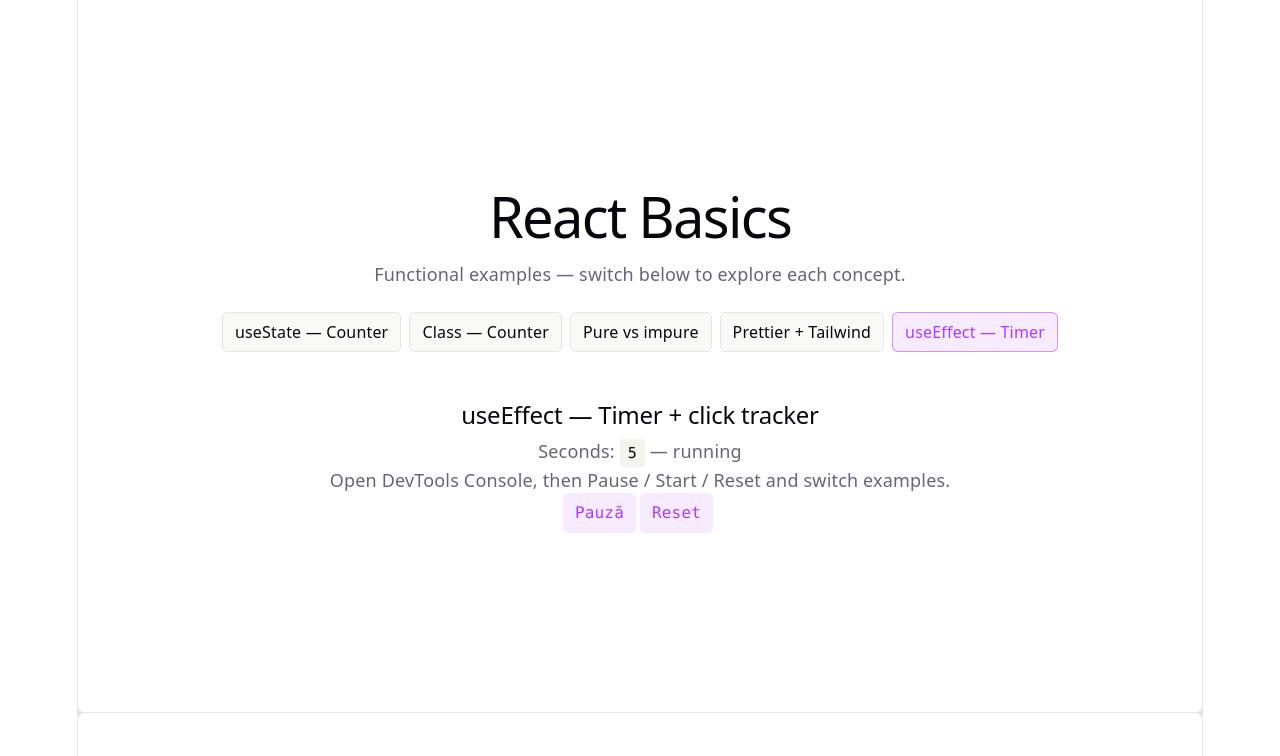
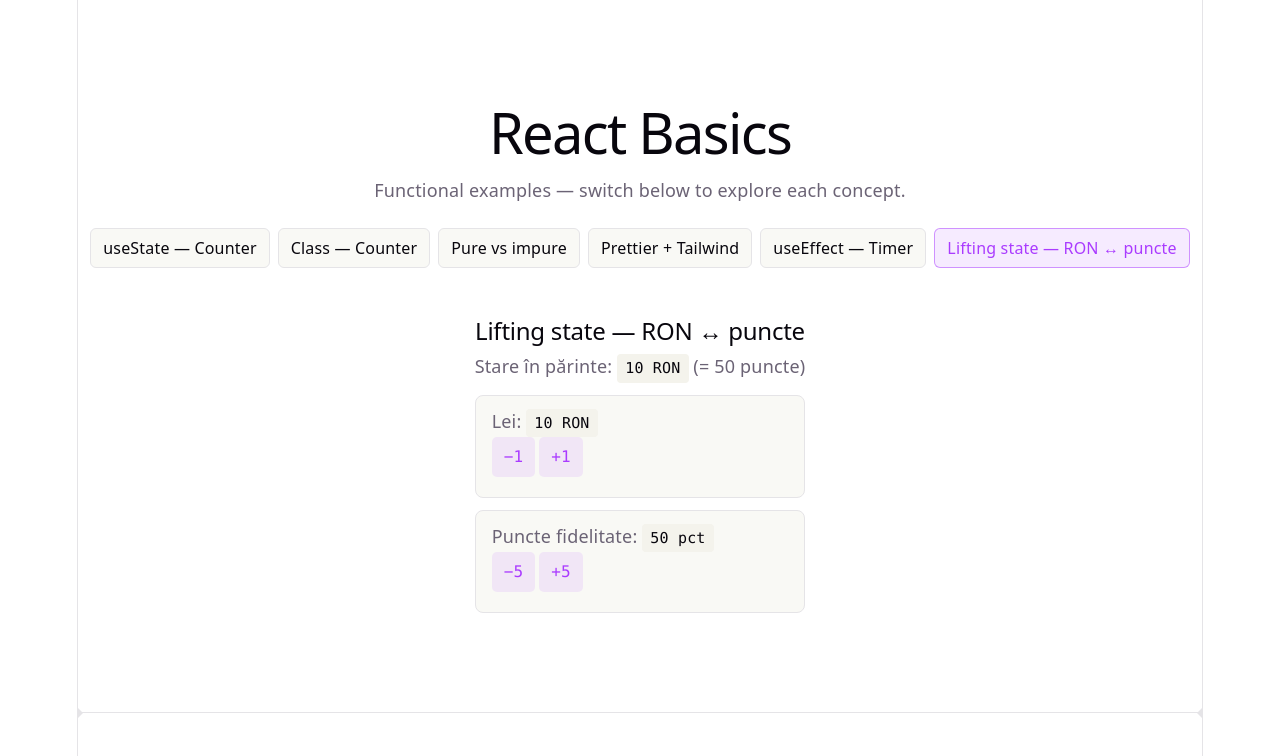
Before and after one commit to Cristian-Antoniu-Balan/react-basics-tutorial, a React (Vite) app: page / in a window 1280 px wide. Shown: the top 756 px of the page. Built offline with nearby package versions, Linux system fonts and the light colour scheme.

Commit message:
lifting state

```diff
--- a/src/App.css
+++ b/src/App.css
@@ -16,6 +16,15 @@
     outline: 2px solid var(--accent);
     outline-offset: 2px;
   }
+}
+
+.price-card {
+  margin: 12px 0;
+  padding: 12px 16px;
+  border: 1px solid var(--border);
+  border-radius: 8px;
+  background: var(--social-bg);
+  text-align: left;
 }
 
 .example-nav {
--- a/src/App.tsx
+++ b/src/App.tsx
@@ -4,6 +4,7 @@
 import PureVsImpure from './examples/PureVsImpure';
 import PrettierAndTailwind from './examples/PrettierAndTailwind';
 import Timer from './examples/Timer';
+import LiftingState from './examples/LiftingState';
 import './App.css';
 
 type ExampleId =
@@ -11,18 +12,20 @@
   | 'class-counter'
   | 'pure-vs-impure'
   | 'prettier-tailwind'
-  | 'useEffect-timer';
+  | 'useEffect-timer'
+  | 'lifting-state';
 
 const examples: { id: ExampleId; label: string }[] = [
   { id: 'useState-counter', label: 'useState — Counter' },
   { id: 'class-counter', label: 'Class — Counter' },
   { id: 'pure-vs-impure', label: 'Pure vs impure' },
   { id: 'prettier-tailwind', label: 'Prettier + Tailwind' },
-  { id: 'useEffect-timer', label: 'useEffect — Timer' }
+  { id: 'useEffect-timer', label: 'useEffect — Timer' },
+  { id: 'lifting-state', label: 'Lifting state — RON ↔ puncte' }
 ];
 
 function App() {
-  const [activeExample, setActiveExample] = useState<number>(4);
+  const [activeExample, setActiveExample] = useState<number>(5);
 
   return (
     <>
@@ -50,6 +53,7 @@
         {activeExample === 2 && <PureVsImpure />}
         {activeExample === 3 && <PrettierAndTailwind />}
         {activeExample === 4 && <Timer />}
+        {activeExample === 5 && <LiftingState />}
       </section>
 
       <div className="ticks"></div>
--- /dev/null
+++ b/src/examples/LiftingState.tsx
@@ -0,0 +1,69 @@
+import { useState } from 'react';
+
+/**
+ * Lifting state — o singură sursă de adevăr în părinte.
+ *
+ * Analogie (backend): nu ții aceeași sumă în două tabele care se pot desincroniza.
+ * Ții RON-ul o dată; punctele sunt doar o VEDERE (amount * rate).
+ *
+ * Copilul CONTROLAT = fără useState propriu. Primește valoarea (props)
+ * și cere schimbarea prin callback (onChange) — ca un input controlat.
+ */
+
+type PriceCardProps = {
+  label: string;
+  amount: number;
+  currency: string;
+  step?: number;
+  onChange: (next: number) => void;
+};
+
+/** Copil controlat: afișează + −, dar nu „deține” suma. */
+function PriceCard({ label, amount, currency, step = 1, onChange }: PriceCardProps) {
+  return (
+    <div className="price-card">
+      <p>
+        {label}:{' '}
+        <code>
+          {amount} {currency}
+        </code>
+      </p>
+      <div>
+        <button type="button" className="counter" onClick={() => onChange(amount - step)}>
+          −{step}
+        </button>
+        <button type="button" className="counter" onClick={() => onChange(amount + step)}>
+          +{step}
+        </button>
+      </div>
+    </div>
+  );
+}
+
+export function LiftingState() {
+  // Singura sursă de adevăr — trăiește AICI, în părinte.
+  const [amount, setAmount] = useState(10);
+  const rate = 5; // 1 RON = 5 puncte (curs fictiv)
+
+  return (
+    <div>
+      <h2>Lifting state — RON ↔ puncte</h2>
+      <p>
+        Stare în părinte: <code>{amount} RON</code> (= {amount * rate} puncte)
+      </p>
+
+      {/* Ambele carduri citesc / scriu ACEEAȘI stare */}
+      <PriceCard label="Lei" amount={amount} currency="RON" onChange={setAmount} />
+      <PriceCard
+        label="Puncte fidelitate"
+        amount={amount * rate}
+        currency="pct"
+        step={rate}
+        // puncte → RON: împărțim la curs; round ca să rămânem pe întregi
+        onChange={next => setAmount(Math.round(next / rate))}
+      />
+    </div>
+  );
+}
+
+export default LiftingState;
```
